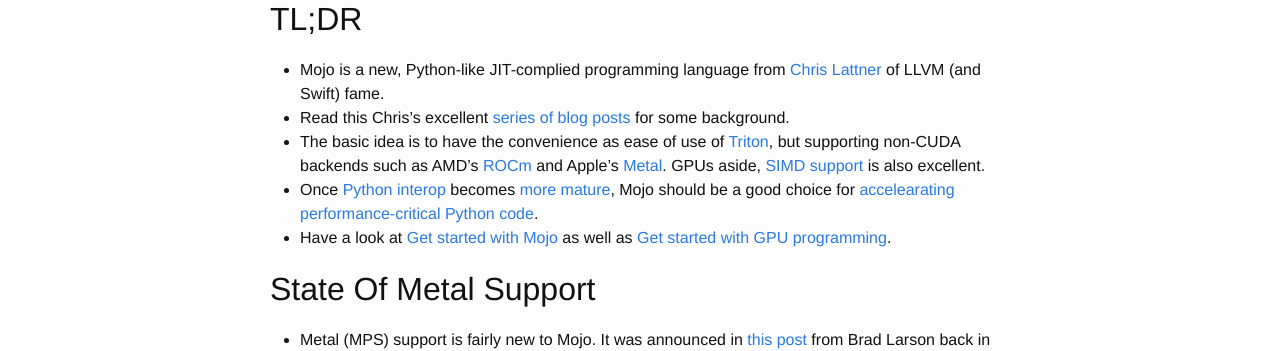
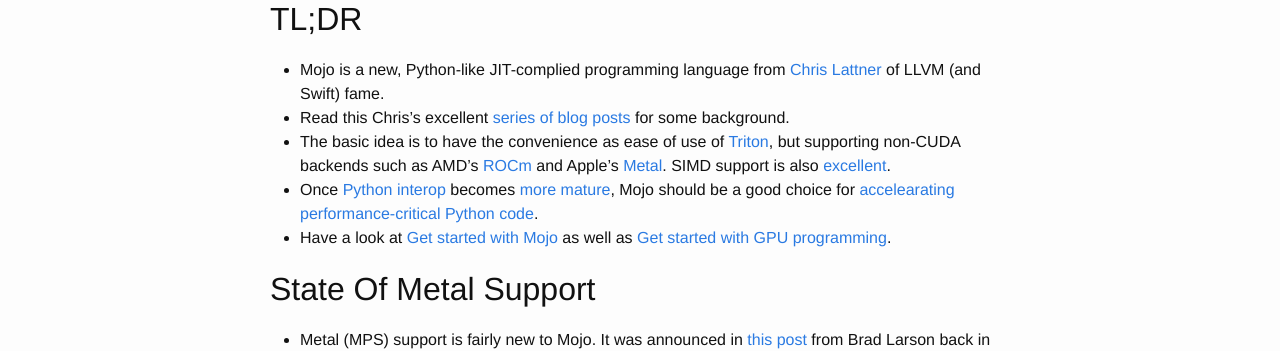
Before and after one commit to vglazer/vglazer.github.io, a Jekyll site: the page built from _posts/2025-11-15-mojo-first-steps.md, in a window 1280 px wide. Shown: the part 520-871 px from the top of the page. Built offline with Jekyll 4.4.1, drawn with Linux system fonts in a browser that asks for light colours; nearby versions of some CDN libraries.

Commit message:
Slight rewording

```diff
--- a/_posts/2025-11-15-mojo-first-steps.md
+++ b/_posts/2025-11-15-mojo-first-steps.md
@@ -12,7 +12,7 @@ categories: Metal Mojo MPS ROCm Triton Python GPUs
 
 * Mojo is a new, Python-like JIT-complied programming language from [Chris Lattner](https://en.wikipedia.org/wiki/Chris_Lattner) of LLVM (and Swift) fame.
 * Read this Chris's excellent [series of blog posts](https://www.modular.com/democratizing-ai-compute) for some background.
-* The basic idea is to have the convenience as ease of use of [Triton](https://openai.com/index/triton/), but supporting non-CUDA backends such as AMD's [ROCm](https://en.wikipedia.org/wiki/ROCm) and Apple's [Metal](https://en.wikipedia.org/wiki/Metal_(API)). GPUs aside, [SIMD support](https://docs.modular.com/mojo/stdlib/builtin/simd/SIMD/) is also excellent.
+* The basic idea is to have the convenience as ease of use of [Triton](https://openai.com/index/triton/), but supporting non-CUDA backends such as AMD's [ROCm](https://en.wikipedia.org/wiki/ROCm) and Apple's [Metal](https://en.wikipedia.org/wiki/Metal_(API)). SIMD support is also [excellent](https://docs.modular.com/mojo/stdlib/builtin/simd/SIMD/).
 * Once [Python interop](ttps://docs.modular.com/mojo/manual/python/) becomes [more mature](https://docs.modular.com/mojo/manual/python/mojo-from-python#known-limitations), Mojo should be a good choice for [accelearating performance-critical Python code](https://docs.modular.com/mojo/manual/python/mojo-from-python/#strategies-for-porting-python-to-mojo).
 * Have a look at [Get started with Mojo](https://docs.modular.com/mojo/manual/get-started) as well as [Get started with GPU programming](https://docs.modular.com/mojo/manual/gpu/intro-tutorial).
 
```
